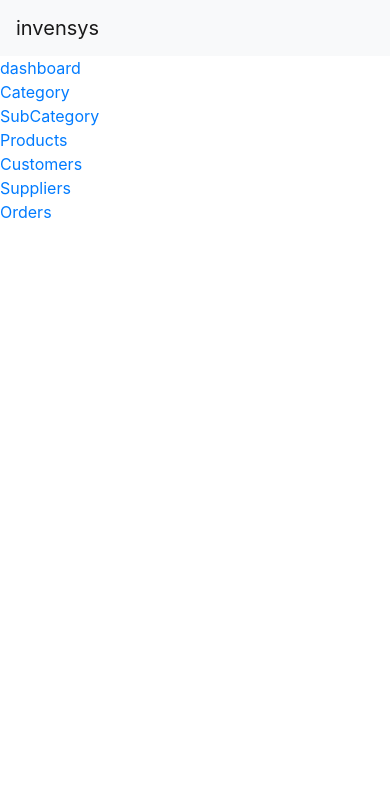
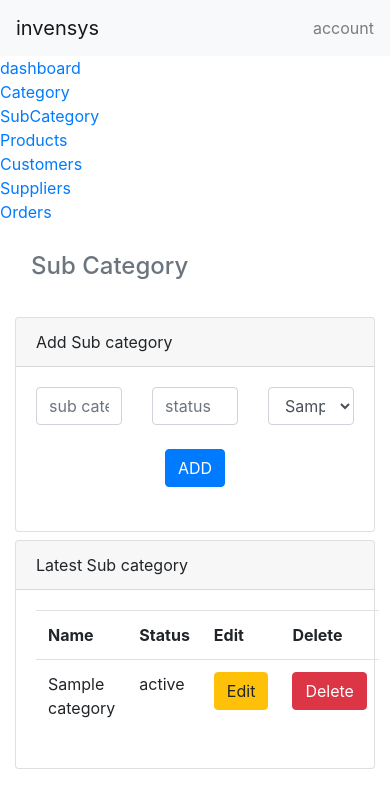
Before and after one commit to codeshift44/inventorysys, a PHP site: page /subcategory.php in a window 390 px wide. Shown: the top 808 px of the page. Run offline with PHP 8.4, Linux system fonts and the light colour scheme; tables that the repository leaves empty or names only in its code hold one stand-in row (values such as "Sample post").

Commit message:
sub category curd complete

```diff
--- a/cate_update.php
+++ b/cate_update.php
@@ -13,7 +13,7 @@ if(mysqli_num_rows($result) > 0 ){
   while($row = mysqli_fetch_assoc($result)){
     $output .= "<tr>
       <td width='90px'>category</td>
-      <td><input class='form-control' type='text' id='edit-name' value='{$row["cate_name"]}'>
+      <td><input class='form-control my-2' type='text' id='edit-name' value='{$row["cate_name"]}'>
             <input class='hidden' type='text' id='edit-id' hidden value='{$row["id"]}'>
       </td>
     </tr>
@@ -23,7 +23,7 @@ if(mysqli_num_rows($result) > 0 ){
     </tr>
     <tr>
       <td></td>
-      <td><input class='btn btn-success' type='submit' id='edit-submit' value='save'></td>
+      <td><input class='btn btn-success my-2' type='submit' id='edit-submit' value='save'></td>
     </tr>";
 
   }
--- a/inc/header.php
+++ b/inc/header.php
@@ -7,6 +7,7 @@
     <title>Document</title>
     <link rel="stylesheet" href="css/bootstrap.css">
 
+
     <link rel="stylesheet" href="css/styles.css">
 
 
--- a/inc/sidebar_layout.php
+++ b/inc/sidebar_layout.php
@@ -10,7 +10,7 @@
             <a href="subcategory.php">SubCategory</a>
         </li>
         <li>
-            <a href="">Products</a>
+            <a href="products.php">Products</a>
         </li>
         <li>
             <a href="">Customers</a>
--- a/inc/topnav.php
+++ b/inc/topnav.php
@@ -5,7 +5,7 @@
 
     <ul class="navbar-nav ml-auto">
       <li class="nav-item">
-        <a class="nav-link"><i class="fas fa-user"></i></a>
+        <a  href="#" class="nav-link">account</a>
       </li>
     </ul>
 
--- a/products.php
+++ b/products.php
@@ -0,0 +1,4 @@
+<?php include("inc/header.php");?>
+<?php include("inc/config.php");?>
+<?php include("inc/topnav.php");?>
+<?php include("inc/sidebar_layout.php");?>
--- /dev/null
+++ b/show_subcategory.php
@@ -0,0 +1,30 @@
+<?php
+
+include("inc/config.php");
+include("inc/header.php");
+
+$sql = "SELECT * FROM sub_category";
+$result = mysqli_query($conn, $sql) or die("SQL Query Failed.");
+$output = "";
+if(mysqli_num_rows($result) > 0 ){
+  $output = '<table class="table" width="100%" cellspacing="0" cellpadding="10px">
+              <tr>
+
+                <th>Name</th>
+                <th>Status</th>
+                <th width="90px">Edit</th>
+                <th width="90px">Delete</th>
+              </tr>';
+
+              while($row = mysqli_fetch_assoc($result)){
+                $output .= "<tr><td>{$row["name"]}</td><td>{$row["status"]} <td align='center'><button class='btn btn-warning edit_btn' data-eid='{$row["id"]}' >Edit</button></td><td align='center'><button Class='btn btn-danger delete_btn ' data-id='{$row["id"]}'>Delete</button></td></tr>";
+              }
+    $output .= "</table>";
+
+    mysqli_close($conn);
+
+    echo $output;
+}else{
+    echo "<h2>No Record Found.</h2>";
+}
+?>
--- a/subcategory.php
+++ b/subcategory.php
@@ -2,3 +2,226 @@
 <?php include("inc/config.php");?>
 <?php include("inc/topnav.php");?>
 <?php include("inc/sidebar_layout.php");?>
+
+<div id="main_content">
+  <main>
+  <div class="container-fluid">
+  <nav aria-label="breadcrumb">
+  <ol class="breadcrumb bg-transparent">
+    <li class="breadcrumb-item active" aria-current="page">
+      <div class="h4"> Sub Category</div>
+    </li>
+  </ol>
+</nav>
+
+
+
+
+    <div class="row my-3">
+    <div class=" col-lg-12 col-md-12">
+        <div class="card">
+          <div class="card-header">Add Sub category</div>
+          <div class="card-body">
+          <form id="subcate_form" method="POST">
+          <div class="row">
+          <div class="col">
+            <input type="text"  name="subcate_name" class="form-control" autocomplete="off" placeholder="sub category">
+          </div>
+          <div class="col">
+             <input type="text" name="subcate_status" class="form-control" autocomplete="off" placeholder="status">
+          </div>
+          <div class="col">
+            <select name="category" id="" class="form-control">
+                <?php
+                $sql = "SELECT * FROM invensys_category";
+                $result = mysqli_query($conn, $sql) or die("SQL Query Failed.");
+                if(mysqli_num_rows($result) > 0 ){
+
+                while($row = mysqli_fetch_assoc($result)){
+                    ?>
+                    <option value="<?php echo $row['cate_name'];?>"><?php echo $row['cate_name'];?></option>
+
+
+                    <?php
+
+                  }
+                }
+
+                ?>
+
+            </select>
+
+        </div>
+            </div>
+
+         <div class="row">
+         <div class="col">
+         <div class="text-center my-2">
+          <button class="btn btn-primary my-3">ADD</button>
+            <div class="text-danger" id="error-message"></div>
+          <div class="text-success" id="success-message"></div>
+          </div>
+         </div>
+         </div>
+
+
+
+        </form>
+          </div>
+        </div>
+      </div>
+
+        <div class=" col-lg-12 col-md-12 my-2">
+        <div class="card">
+          <div class="card-header">Latest  Sub category</div>
+          <div class="card-body">
+            <div id="show_data"></div>
+
+            <div class="text-center">
+
+            </div>
+          </div>
+
+      </div>
+      </div>
+
+    </div>
+  </div>
+  </main>
+</div>
+
+
+
+<script src="js/jquery.js"></script>
+<script type="text/javascript">
+
+  $(document).ready(function(){
+
+  function loadData(){
+      $.ajax({
+      url: "show_subcategory.php",
+      type: "POST",
+
+      cache : false,
+      success: function(data){
+        $("#show_data").html(data);
+      }
+    });
+    }
+    loadData();
+
+
+
+
+  $("#subcate_form").on("submit", function(e){
+    e.preventDefault();
+    var formData = new FormData(this);
+
+    $.ajax({
+      url: "add_subcategory.php",
+      type: "POST",
+      data: formData,
+      contentType: false,
+      processData : false,
+      success: function(data){
+
+        if(data == 3){
+          $("#error-message").html("fill all fields").slideDown();
+          $("#success-message").slideUp();
+        }else if(data == 2){
+          $("#error-message").html("subcategory all ready exits").slideDown();
+          $("#success-message").slideUp();
+        }else if(data == 0){
+          loadData();
+          $("#success-message").html("subcategory added successful").slideDown();
+          $("#error-message").hide();
+        }else{
+          $("#error-message").html("somthing went wrong please retry");
+          $("#success-message").hide();
+        }
+
+        $("#subcate_form").trigger("reset");
+        $("#success-message").hide();
+        $("#error-message").hide();
+
+
+
+
+      }
+
+
+
+
+    });
+
+  });
+
+  // delete
+
+  $(document).on("click",".delete_btn", function(){
+      if(confirm("Do you really want to delete this record ?")){
+        var studentId = $(this).data("id");
+        var element = this;
+
+        $.ajax({
+          url: "subcategory_delete.php",
+          type : "POST",
+          data : {id : studentId},
+          success : function(data){
+            loadData();
+
+          }
+        });
+      }
+    });
+
+//       //Show Modal Box
+//       $(document).on("click",".edit_btn", function(){
+//       $(".modal").slideDown();
+//       var studentId = $(this).data("eid");
+
+//        $.ajax({
+//         url: "cate_update.php",
+//         type: "POST",
+//          data: {id: studentId },
+//          success: function(data) {
+//           $(".modal table").html(data);
+//         }
+//       })
+//     });
+
+//     //Hide Modal Box
+//     $("#close-btn").on("click", function(){
+//       $(".modal").slideUp();
+//     });
+
+//     $(document).on("click","#edit-submit", function(){
+//         var cateId = $("#edit-id").val();
+//         var name = $("#edit-name").val();
+//         var status = $("#edit-status").val();
+
+//         $.ajax({
+//           url: "cate_update.config.php",
+//           type : "POST",
+//           data : {id: cateId, name: name, cateStatus: status},
+//           success: function(data) {
+//             if(data == 1){
+//               $(".modal").hide();
+
+//               loadData();
+//             }
+//           }
+//         })
+//       });
+
+
+
+});
+</script>
+
+<script src="js/bootstrap.bundle.min.js"></script>
+
+
+
+</body>
+</html>
```
Also changed, not shown: add_subcategory.php (added, +32 -0 lines), category.php (+6 -4 lines), subcategory_delete.php (added, +15 -0 lines).
